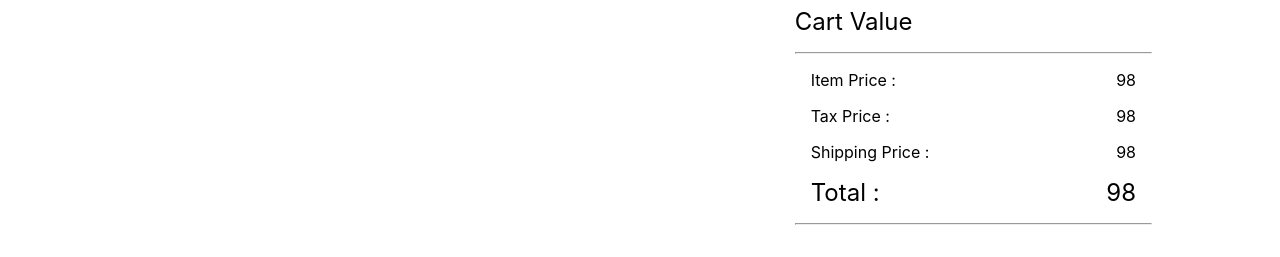
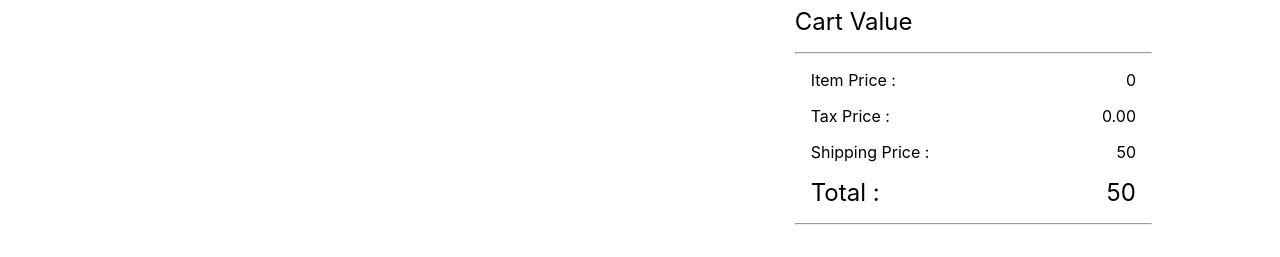
Before and after one commit to aravind-111/Shopping-using-Redux, a React (Create React App) app: page /cart in a window 1280 px wide. Shown: the part 137-394 px from the top of the page. Built offline with nearby package versions, Linux system fonts and the light colour scheme.

Commit message:
basket math done

```diff
--- a/src/components/cart/Cart.js
+++ b/src/components/cart/Cart.js
@@ -4,12 +4,21 @@
 
 function Cart() {
   const cart = useSelector((state) => state.cart.cart);
+  const dispatch = useDispatch();
   console.log(cart);
-  const dispatch = useDispatch();
+
+  const itemPrice = cart.reduce(
+    (acc, current) => acc + current.price * current.quantity,
+    0
+  );
+  const tax = (itemPrice * 0.12).toFixed(2);
+  const shippingCost = itemPrice > 1000 ? 0 : 50;
+  const totalCost = Math.round(+itemPrice + +tax + +shippingCost);
 
   const incCart = (item) => {
     dispatch({ type: "incCart", payload: item });
   };
+
   const decCart = (item) => {
     item.quantity > 1
       ? dispatch({ type: "decCart", payload: item })
@@ -43,19 +52,19 @@
 
         <div className="nameValue">
           <h4>Item Price :</h4>
-          <h4>98</h4>
+          <h4>{itemPrice}</h4>
         </div>
         <div className="nameValue">
           <h4>Tax Price : </h4>
-          <h4>98</h4>
+          <h4>{tax}</h4>
         </div>
         <div className="nameValue">
           <h4>Shipping Price : </h4>
-          <h4>98</h4>
+          <h4>{shippingCost}</h4>
         </div>
         <div className="nameValue">
           <h2>Total : </h2>
-          <h2>98</h2>
+          <h2>{totalCost}</h2>
         </div>
 
         <hr></hr>
```
